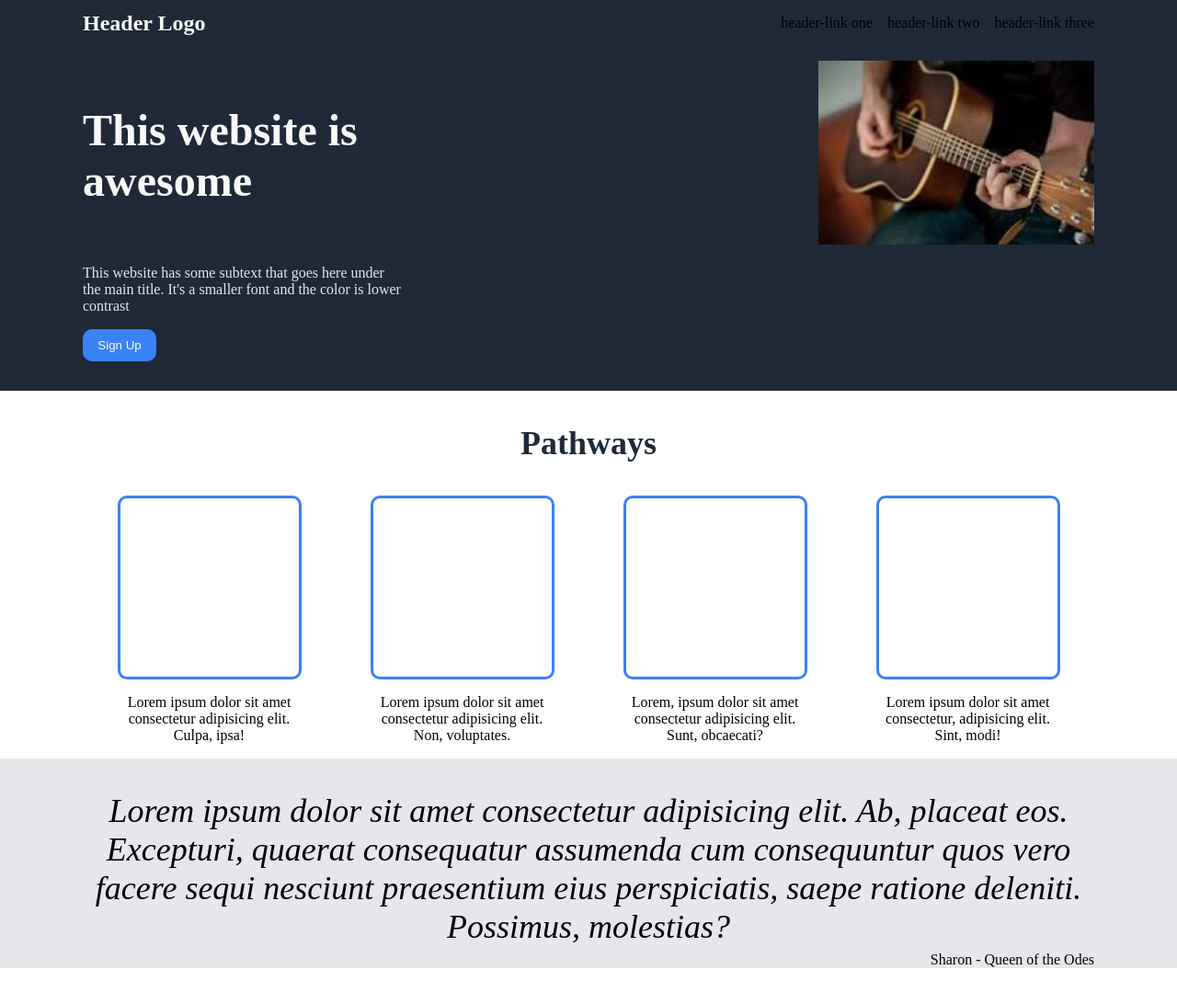
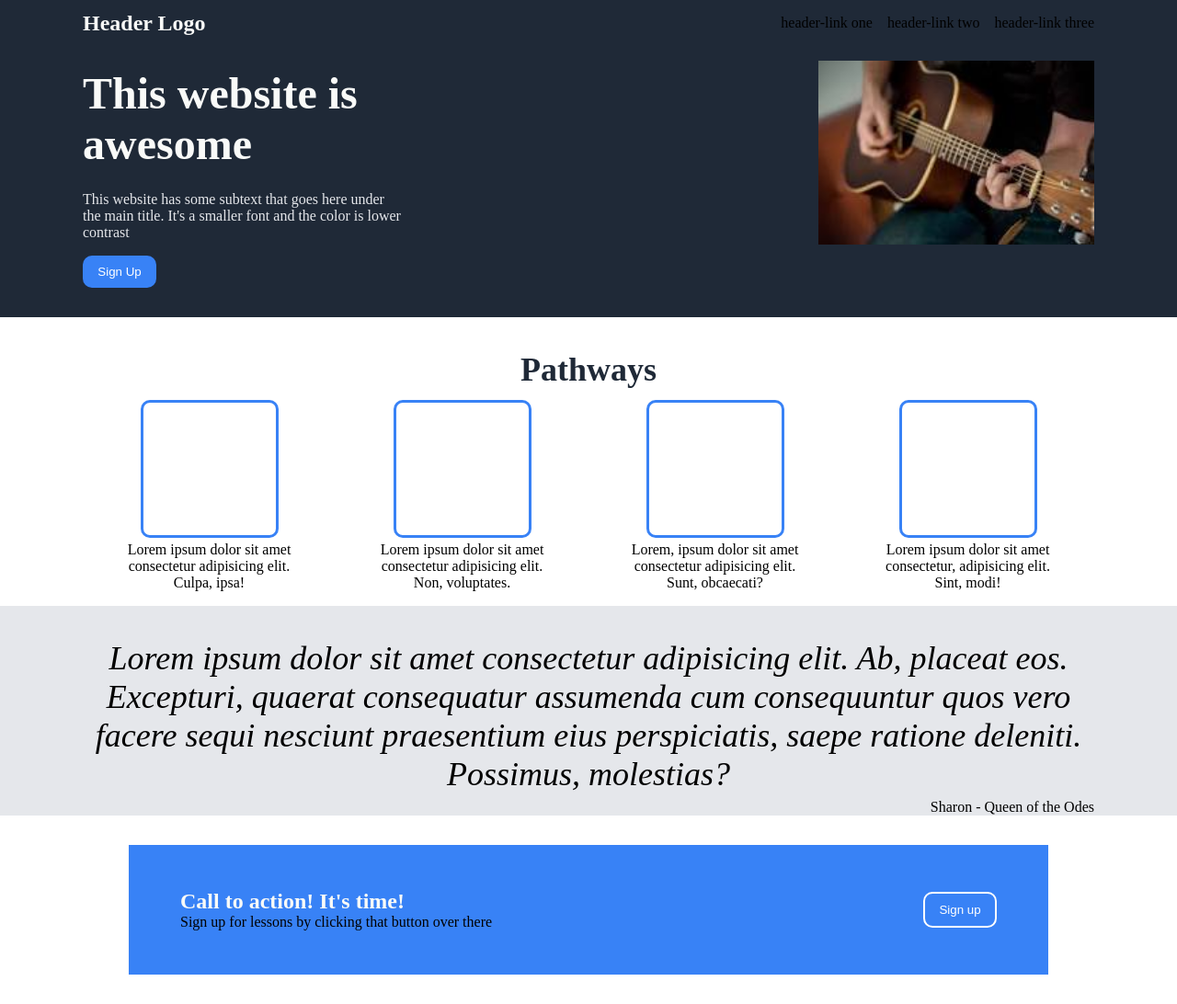
Before and after one commit to kizitojoel/landing-page, a plain HTML site: page index.html in a window 1280 px wide. Shown: the whole page at 92% size. Before the commit the page ends 1053 px from the top, so only its background shows below. Drawn offline with Linux system fonts and the light colour scheme.

Commit message:
Complete sign up section

```diff
--- a/index.html
+++ b/index.html
@@ -23,7 +23,7 @@
                 <p>This website has some subtext that goes here under the main title.
                     It's a smaller font and the color is lower contrast
                 </p>
-                <button class="signup">Sign Up</button>
+                <button class="signup-button">Sign Up</button>
             </div>
             <div class="card">
                 <img src="guitar.jpeg" alt="Image of a guitar">
@@ -61,5 +61,17 @@
             <span>Sharon - Queen of the Odes</span>
         </div>
     </section>
+    <section class="signup">
+        <div class="call-to-action">
+            <p>
+                <span style="color:#f9faf8; font-size: 24px; font-weight: bolder;">Call to action! It's time!</span>
+                <br>
+                Sign up for lessons by clicking that button over there
+            </p>
+            <button class="signup-button">
+                Sign up
+            </button>
+        </div>
+    </section>
 </body>
 </html>
--- a/style.css
+++ b/style.css
@@ -57,7 +57,7 @@ body
 {
     margin: 0;
 }
-.signup
+.signup-button
 {
     flex-grow: 0;
     width: 80px;
@@ -70,9 +70,12 @@ body
 .card p{
     color: #e5e7eb;
 }
-h3{
+.header h3{
     font-size: 48px;
-    font-weight: bolder; color: #f9faf8
+    font-weight: bolder;
+    color: #f9faf8;
+    margin-top: 8px;
+    margin-bottom: 8px;
 }
 
 .content
@@ -96,18 +99,21 @@ h3{
 }
 .img-placeholder
 {
-    height: 200px;
-    width: 200px;
+    height: 150px;
+    width: 150px;
     border: #3882f6 solid 3px;
     border-radius: 10px;
+    margin-bottom: 4px;
 }
 .random p{
     max-width: 200px;
+    margin-top: 0px;
 }
 .content h3{
     color: #1F2937;
     font-size: 36px;
     font-weight: bolder;
+    margin-bottom: 12px;
 }
 .quote-container
 {
@@ -134,5 +140,25 @@ h3{
 }
 .quote span{
     align-self: flex-end;
+}
 
+.signup{
+    padding: 32px;
+    display: flex;
+    flex-direction: column;
+    align-items: center;
 }
+.call-to-action
+{
+    background-color: #3882f6;
+    display: flex;
+    width: 1000px;
+    justify-content: space-between;
+    padding: 32px 56px 32px;
+    align-items: center;
+}
+.call-to-action .signup-button
+{
+    border: 2px solid white;
+    height: fit-content;
+}
```
